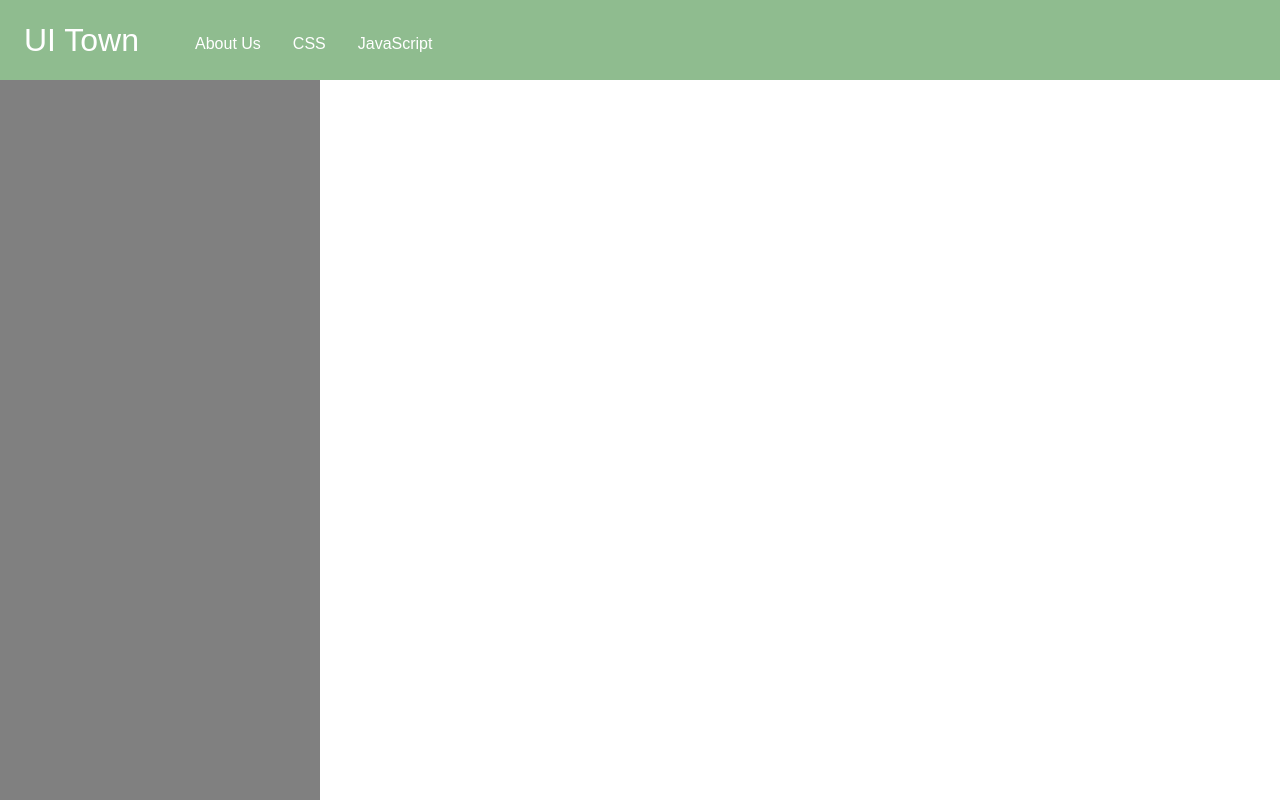
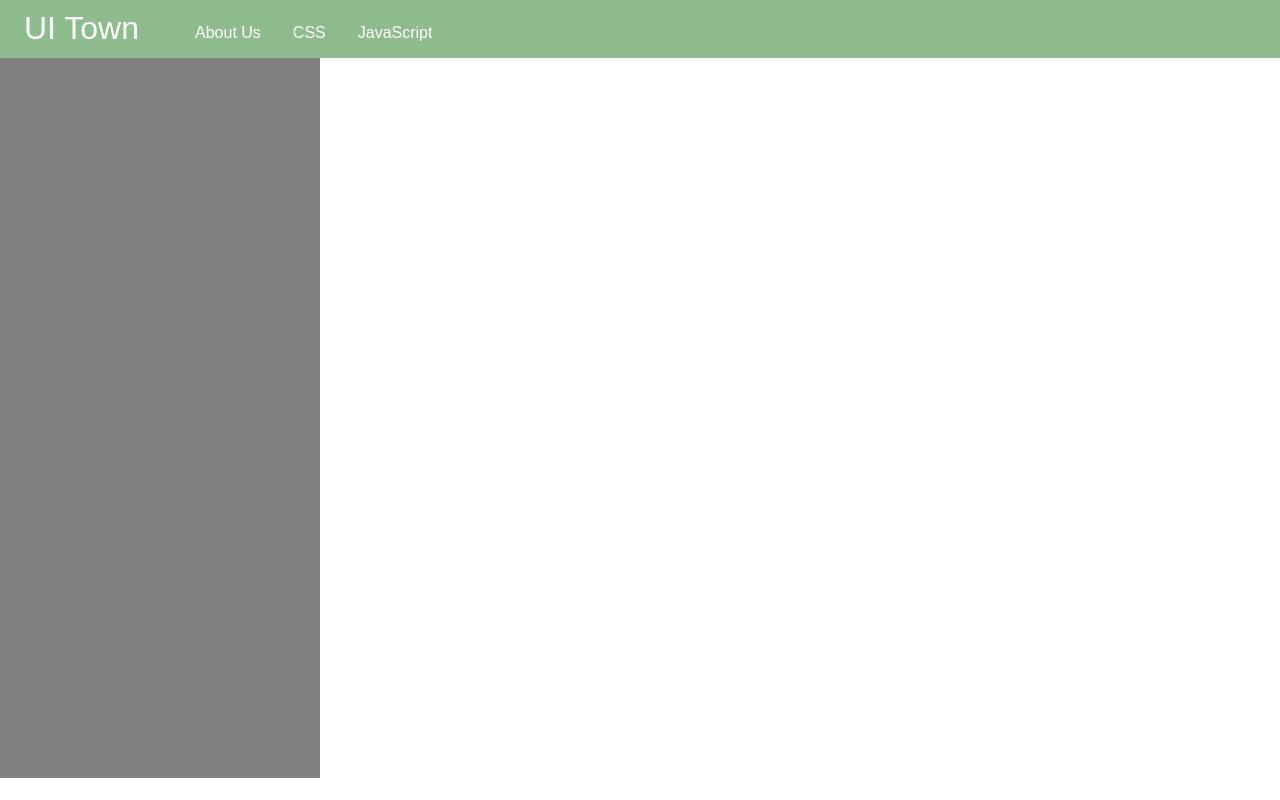
Before and after one commit to WhiteZh/UI-Town-Frontend, a Vue app: page / in a window 1280 px wide. Built offline with nearby package versions, Linux system fonts and the light colour scheme.

Commit message:
outlook adjustment

```diff
--- a/src/components/NavigationBar.vue
+++ b/src/components/NavigationBar.vue
@@ -9,7 +9,7 @@ import MenuCell from "@/components/MenuCell.vue";
     <MenuCell url="/">
       CSS
       <template v-slot:secondary>
-        <div>hello</div>
+        <div style="width: 11rem;">hello</div>
       </template>
     </MenuCell>
     <MenuCell url="/">JavaScript</MenuCell>
@@ -18,7 +18,7 @@ import MenuCell from "@/components/MenuCell.vue";
 
 <style scoped>
 .navbar {
-  height: 5em;
+  height: 3.6em;
   background: darkseagreen;
   display: flex;
   flex-direction: row;
```
